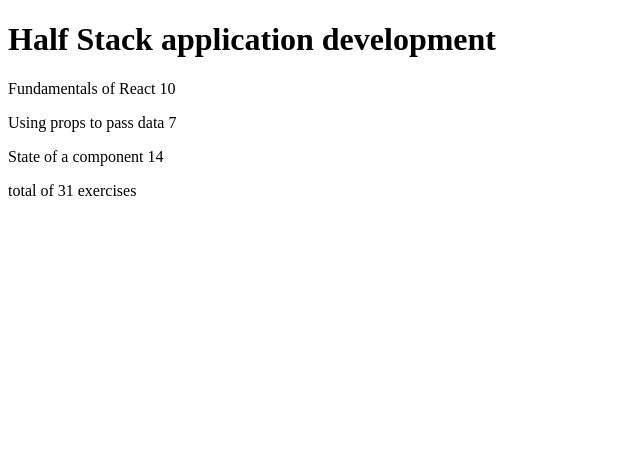
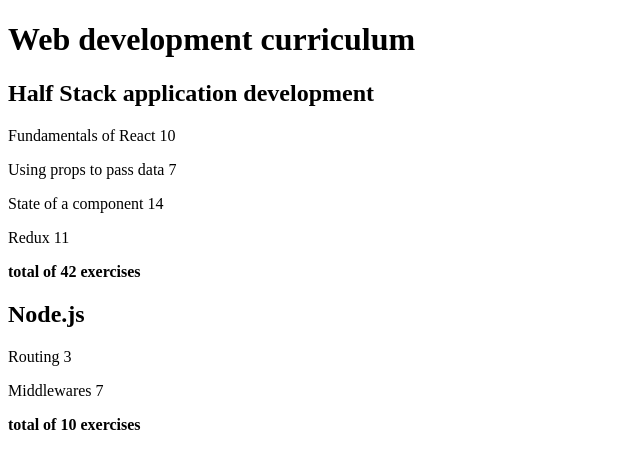
Before and after one commit to luisfdzs/FullStackOpen, a React (Vite) app in the folder part1/courseinfo/: page / in a window 1280 px wide. Shown: the top 468 px of the page, without its empty margins (0-640 px from the left). Built offline with nearby package versions, Linux system fonts and the light colour scheme.

Commit message:
Exercise 2.4

```diff
--- a/part1/courseinfo/src/App.jsx
+++ b/part1/courseinfo/src/App.jsx
@@ -1,7 +1,7 @@
-const Header = ({course}) => <h1>{course.name}</h1>
+const Header = ({course}) => <h2>{course.name}</h2>
 const Part = ({name, exercises}) => <p>{name} {exercises}</p>
-const Content = ({course}) => <>{course.parts.map(part => <Part key={part.name} name={part.name} exercises={part.exercises}/>)}</>
-const Total = ({course}) => <p>total of {course.parts.reduce((total, part) => total + part.exercises, 0)} exercises</p>
+const Content = ({course}) => <>{course.parts.map(part => <Part key={part.id} name={part.name} exercises={part.exercises}/>)}</>
+const Total = ({course}) => <p><strong>total of {course.parts.reduce((total, part) => total + part.exercises, 0)} exercises</strong></p>
 const Course = ({course}) => (
   <>
     <Header course={course}/>
@@ -10,21 +10,56 @@
   </>
 )
 const App = () => {
-    const course = {
-        name: 'Half Stack application development',
-        parts:
-        [{
-            name: 'Fundamentals of React',
-            exercises: 10
-        },{
-            name: 'Using props to pass data',
-            exercises: 7
-        },{
-            name: 'State of a component',
-            exercises: 14
-        }]
+  const courses = [
+    {
+      name: 'Half Stack application development',
+      id: 1,
+      parts: [
+        {
+          name: 'Fundamentals of React',
+          exercises: 10,
+          id: 1
+        },
+        {
+          name: 'Using props to pass data',
+          exercises: 7,
+          id: 2
+        },
+        {
+          name: 'State of a component',
+          exercises: 14,
+          id: 3
+        },
+        {
+          name: 'Redux',
+          exercises: 11,
+          id: 4
+        }
+      ]
+    },
+    {
+      name: 'Node.js',
+      id: 2,
+      parts: [
+        {
+          name: 'Routing',
+          exercises: 3,
+          id: 1
+        },
+        {
+          name: 'Middlewares',
+          exercises: 7,
+          id: 2
+        }
+      ]
     }
-    return <Course course={course}/>
-  }
+  ]
 
+  return (
+    <div>
+      <h1>Web development curriculum</h1>
+      {courses.map(course => <Course key={course.id} course={course}/>)}
+    </div>
+  )
+}
   export default App
```
